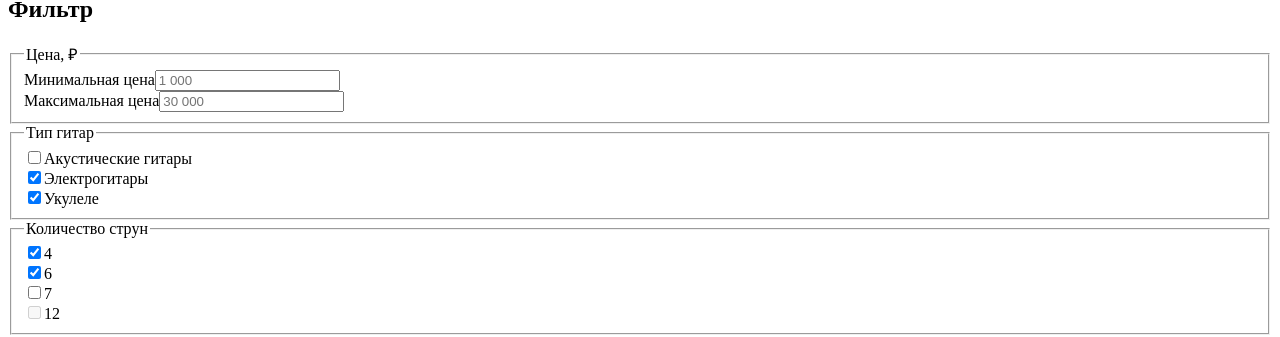
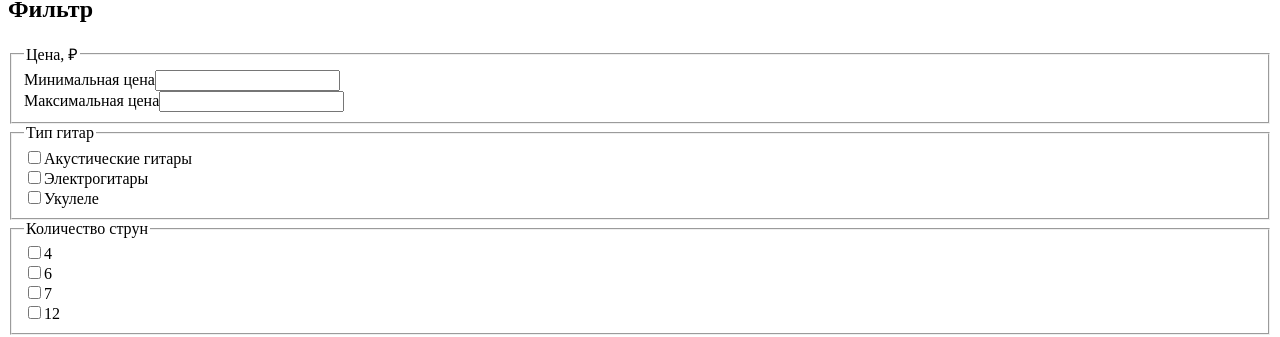
Before and after one commit to what1s1ove/accelerator-react-starter-pack, a React (Create React App) app: page /guitars in a window 1280 px wide. Shown: the part 520-857 px from the top of the page. Built offline with nearby package versions, Linux system fonts and the light colour scheme; no server answers; the HTML template or start-up script is replaced by a standard one.

Commit message:
добавит корректировку url при воздействии на фильтры типа и струн

```diff
--- a/src/components/catalog/filter/filter.tsx
+++ b/src/components/catalog/filter/filter.tsx
@@ -1,4 +1,64 @@
-function Filter ():JSX.Element {
+import {useFetchMaxPriceQuery, useFetchMinPriceQuery} from '../../../service/api';
+import {ChangeEvent} from 'react';
+import {StringFilter, TypeFilter} from '../../../const/const';
+import {StringCount, Type} from '../catalog';
+import _ from 'lodash';
+
+type FilterProps = {
+  stateType: Type;
+  stateStringCount: StringCount;
+  statePriceMin: string | number |undefined;
+  statePriceMax: string | number |undefined;
+  onStateTypeChange: (type: Type) => void;
+  onStateStringCountChange: (stringCount: StringCount) => void;
+  onStateMinPriceChange: (minPrice: string | number | undefined) => void;
+  onStateMaxPriceChange: (maxPrice: string | number | undefined) => void;
+  viewState: {[p: string]: string};
+  changeURL: (updatedViewState: {[p: string]: string}) => void;
+}
+
+let localType:string[] = [];
+let localStringCount:string[] = [];
+
+function Filter ({stateType, stateStringCount, statePriceMin, statePriceMax, onStateTypeChange, onStateStringCountChange, onStateMinPriceChange, onStateMaxPriceChange, viewState, changeURL}:FilterProps):JSX.Element {
+  const {data: minPriceGuitar} = useFetchMinPriceQuery('');
+  const {data: maxPriceGuitar} = useFetchMaxPriceQuery('');
+
+  const deleteType = (filterItem: string) => {
+    const index = localType.findIndex((item) => item === filterItem);
+    localType = [
+      ...localType.slice(0, index),
+      ...localType.slice(index + 1),
+    ];
+  };
+
+  const deleteStringCount = (stringCountItem:string) => {
+    const index = localStringCount.findIndex((item) => item === stringCountItem);
+    localStringCount = [
+      ...localStringCount.slice(0, index),
+      ...localStringCount.slice(index + 1),
+    ];
+  };
+
+  const stringifyLocalType = (items: string[]) => {
+    if (items.length > 1) {
+      return items.join('&type=');
+    }
+    return items.join('');
+  };
+
+  const stringifyLocalStringCount = (items: string[]) => {
+    if (items.length > 1) {
+      return items.join('&stringCount=');
+    }
+    return  items.join('');
+  };
+
+  const isFourStringsDisabled = ():boolean => stateType.acoustic === TypeFilter.Acoustic && stateType.electric === '' && stateType.ukulele === '';
+  const isSixStringsDisabled = ():boolean => stateType.ukulele === TypeFilter.Ukulele && stateType.acoustic === '' && stateType.electric === '';
+  const isSevenStringsDisabled = ():boolean => stateType.ukulele === TypeFilter.Ukulele && stateType.acoustic === '' && stateType.electric === '';
+  const isTwelveStringsDisabled = ():boolean => (stateType.ukulele === TypeFilter.Ukulele || stateType.electric === TypeFilter.Electric) && stateType.acoustic === '';
+
   return (
     <form className="catalog-filter">
       <h2 className="title title--bigger catalog-filter__title">Фильтр</h2>
@@ -7,45 +67,183 @@ function Filter ():JSX.Element {
         <div className="catalog-filter__price-range">
           <div className="form-input">
             <label className="visually-hidden">Минимальная цена</label>
-            <input type="number" placeholder="1 000" id="priceMin" name="от"/>
+            <input type="number" placeholder={minPriceGuitar && `${minPriceGuitar[0].price}`} id="priceMin" name="от"
+              value={statePriceMin}
+              onChange={({target}:ChangeEvent<HTMLInputElement>) => {
+                target.value === '0' && minPriceGuitar ? onStateMinPriceChange(minPriceGuitar[0].price) : onStateMinPriceChange(target.value);
+              }}
+            />
           </div>
           <div className="form-input">
             <label className="visually-hidden">Максимальная цена</label>
-            <input type="number" placeholder="30 000" id="priceMax" name="до"/>
+            <input type="number" placeholder={maxPriceGuitar && `${maxPriceGuitar[0].price}`} id="priceMax" name="до"
+              value={statePriceMax}
+              onChange={({target}:ChangeEvent<HTMLInputElement>) => {
+                target.value === '0' && maxPriceGuitar ? onStateMaxPriceChange(maxPriceGuitar[0].price) : onStateMaxPriceChange(target.value);
+              }}
+            />
           </div>
         </div>
       </fieldset>
       <fieldset className="catalog-filter__block">
         <legend className="catalog-filter__block-title">Тип гитар</legend>
         <div className="form-checkbox catalog-filter__block-item">
-          <input className="visually-hidden" type="checkbox" id="acoustic" name="acoustic"/>
+          <input className="visually-hidden" type="checkbox" id="acoustic" name="acoustic"
+            checked={stateType.acoustic === TypeFilter.Acoustic}
+            onChange={({target}:ChangeEvent<HTMLInputElement>) => {
+              if (stateType.acoustic?.length === 0) {
+                onStateTypeChange({...stateType, acoustic: target.name});
+                localType = [...localType, target.name];
+                changeURL({...viewState, 'type': stringifyLocalType(localType)});
+              } else {
+                onStateTypeChange({...stateType, acoustic: ''});
+                deleteType(TypeFilter.Acoustic);
+                if (localType.length === 0) {
+                  const newViewState = _.omit(viewState, 'type');
+                  changeURL(newViewState);
+                } else {
+                  changeURL({...viewState, 'type': stringifyLocalType(localType)});
+                }
+              }
+            }}
+          />
           <label htmlFor="acoustic">Акустические гитары</label>
         </div>
         <div className="form-checkbox catalog-filter__block-item">
-          <input className="visually-hidden" type="checkbox" id="electric" name="electric" checked/>
+          <input className="visually-hidden" type="checkbox" id="electric" name="electric" checked={stateType.electric === TypeFilter.Electric}
+            onChange={({target}:ChangeEvent<HTMLInputElement>) => {
+              if (stateType.electric?.length === 0) {
+                onStateTypeChange({...stateType, electric: target.name});
+                localType = [...localType, target.name];
+                changeURL({...viewState, 'type': stringifyLocalType(localType)});
+              } else {
+                onStateTypeChange({...stateType, electric: ''});
+                deleteType(TypeFilter.Electric);
+                if (localType.length === 0) {
+                  const newViewState = _.omit(viewState, 'type');
+                  changeURL(newViewState);
+                } else {
+                  changeURL({...viewState, 'type': stringifyLocalType(localType)});
+                }
+              }
+            }}
+          />
           <label htmlFor="electric">Электрогитары</label>
         </div>
         <div className="form-checkbox catalog-filter__block-item">
-          <input className="visually-hidden" type="checkbox" id="ukulele" name="ukulele" checked/>
+          <input className="visually-hidden" type="checkbox" id="ukulele" name="ukulele" checked={stateType.ukulele === TypeFilter.Ukulele}
+            onChange={({target}:ChangeEvent<HTMLInputElement>) => {
+              if (stateType.ukulele?.length === 0) {
+                onStateTypeChange({...stateType, ukulele: target.name});
+                localType = [...localType, target.name];
+                changeURL({...viewState, 'type': stringifyLocalType(localType)});
+              } else {
+                onStateTypeChange({...stateType, ukulele: ''});
+                deleteType(TypeFilter.Ukulele);
+                if (localType.length === 0) {
+                  const newViewState = _.omit(viewState, 'type');
+                  changeURL(newViewState);
+                } else {
+                  changeURL({...viewState, 'type': stringifyLocalType(localType)});
+                }
+              }
+            }}
+          />
           <label htmlFor="ukulele">Укулеле</label>
         </div>
       </fieldset>
       <fieldset className="catalog-filter__block">
         <legend className="catalog-filter__block-title">Количество струн</legend>
         <div className="form-checkbox catalog-filter__block-item">
-          <input className="visually-hidden" type="checkbox" id="4-strings" name="4-strings" checked/>
+          <input className="visually-hidden" type="checkbox" id="4-strings" name="4-strings"
+            checked={stateStringCount.fourStrings === StringFilter.FourStrings}
+            disabled={isFourStringsDisabled()}
+            onChange={({target}:ChangeEvent<HTMLInputElement>) => {
+              if (stateStringCount.fourStrings?.length === 0) {
+                onStateStringCountChange({...stateStringCount, fourStrings: target.name});
+                localStringCount = [...localStringCount, target.name.charAt(0)];
+                changeURL({...viewState, 'stringCount': stringifyLocalStringCount(localStringCount)});
+              } else {
+                onStateStringCountChange({...stateStringCount, fourStrings: ''});
+                deleteStringCount(StringFilter.FourStrings.charAt(0));
+                if (localStringCount.length === 0) {
+                  const newViewState = _.omit(viewState, 'stringCount');
+                  changeURL(newViewState);
+                } else {
+                  changeURL({...viewState, 'stringCount': stringifyLocalType(localStringCount)});
+                }
+              }
+            }}
+          />
           <label htmlFor="4-strings">4</label>
         </div>
         <div className="form-checkbox catalog-filter__block-item">
-          <input className="visually-hidden" type="checkbox" id="6-strings" name="6-strings" checked/>
+          <input className="visually-hidden" type="checkbox" id="6-strings" name="6-strings"
+            checked={stateStringCount.sixStrings === StringFilter.SixStrings}
+            disabled={isSixStringsDisabled()}
+            onChange={({target}:ChangeEvent<HTMLInputElement>) => {
+              if (stateStringCount.sixStrings?.length === 0) {
+                onStateStringCountChange({...stateStringCount, sixStrings: target.name});
+                localStringCount = [...localStringCount, target.name.charAt(0)];
+                changeURL({...viewState, 'stringCount': stringifyLocalStringCount(localStringCount)});
+              } else {
+                onStateStringCountChange({...stateStringCount, sixStrings: ''});
+                deleteStringCount(StringFilter.SixStrings.charAt(0));
+                if (localStringCount.length === 0) {
+                  const newViewState = _.omit(viewState, 'stringCount');
+                  changeURL(newViewState);
+                } else {
+                  changeURL({...viewState, 'stringCount': stringifyLocalType(localStringCount)});
+                }
+              }
+            }}
+          />
           <label htmlFor="6-strings">6</label>
         </div>
         <div className="form-checkbox catalog-filter__block-item">
-          <input className="visually-hidden" type="checkbox" id="7-strings" name="7-strings"/>
+          <input className="visually-hidden" type="checkbox" id="7-strings" name="7-strings"
+            checked={stateStringCount.sevenStrings === StringFilter.SevenStrings}
+            disabled={isSevenStringsDisabled()}
+            onChange={({target}:ChangeEvent<HTMLInputElement>) => {
+              if (stateStringCount.sevenStrings?.length === 0) {
+                onStateStringCountChange({...stateStringCount, sevenStrings: target.name});
+                localStringCount = [...localStringCount, target.name.charAt(0)];
+                changeURL({...viewState, 'stringCount': stringifyLocalStringCount(localStringCount)});
+              } else {
+                onStateStringCountChange({...stateStringCount, sevenStrings: ''});
+                deleteStringCount(StringFilter.SevenStrings.charAt(0));
+                if (localStringCount.length === 0) {
+                  const newViewState = _.omit(viewState, 'stringCount');
+                  changeURL(newViewState);
+                } else {
+                  changeURL({...viewState, 'stringCount': stringifyLocalType(localStringCount)});
+                }
+              }
+            }}
+          />
           <label htmlFor="7-strings">7</label>
         </div>
         <div className="form-checkbox catalog-filter__block-item">
-          <input className="visually-hidden" type="checkbox" id="12-strings" name="12-strings" disabled/>
+          <input className="visually-hidden" type="checkbox" id="12-strings" name="12-strings"
+            checked={stateStringCount.twelveStrings === StringFilter.TwelveStrings}
+            disabled={isTwelveStringsDisabled()}
+            onChange={({target}:ChangeEvent<HTMLInputElement>) =>  {
+              if (stateStringCount.twelveStrings?.length === 0) {
+                onStateStringCountChange({...stateStringCount, twelveStrings: target.name});
+                localStringCount = [...localStringCount, target.name.charAt(0)];
+                changeURL({...viewState, 'stringCount': stringifyLocalStringCount(localStringCount)});
+              } else {
+                onStateStringCountChange({...stateStringCount, twelveStrings: ''});
+                deleteStringCount(StringFilter.TwelveStrings.charAt(0));
+                if (localStringCount.length === 0) {
+                  const newViewState = _.omit(viewState, 'stringCount');
+                  changeURL(newViewState);
+                } else {
+                  changeURL({...viewState, 'stringCount': stringifyLocalType(localStringCount)});
+                }
+              }
+            }}
+          />
           <label htmlFor="12-strings">12</label>
         </div>
       </fieldset>
```
